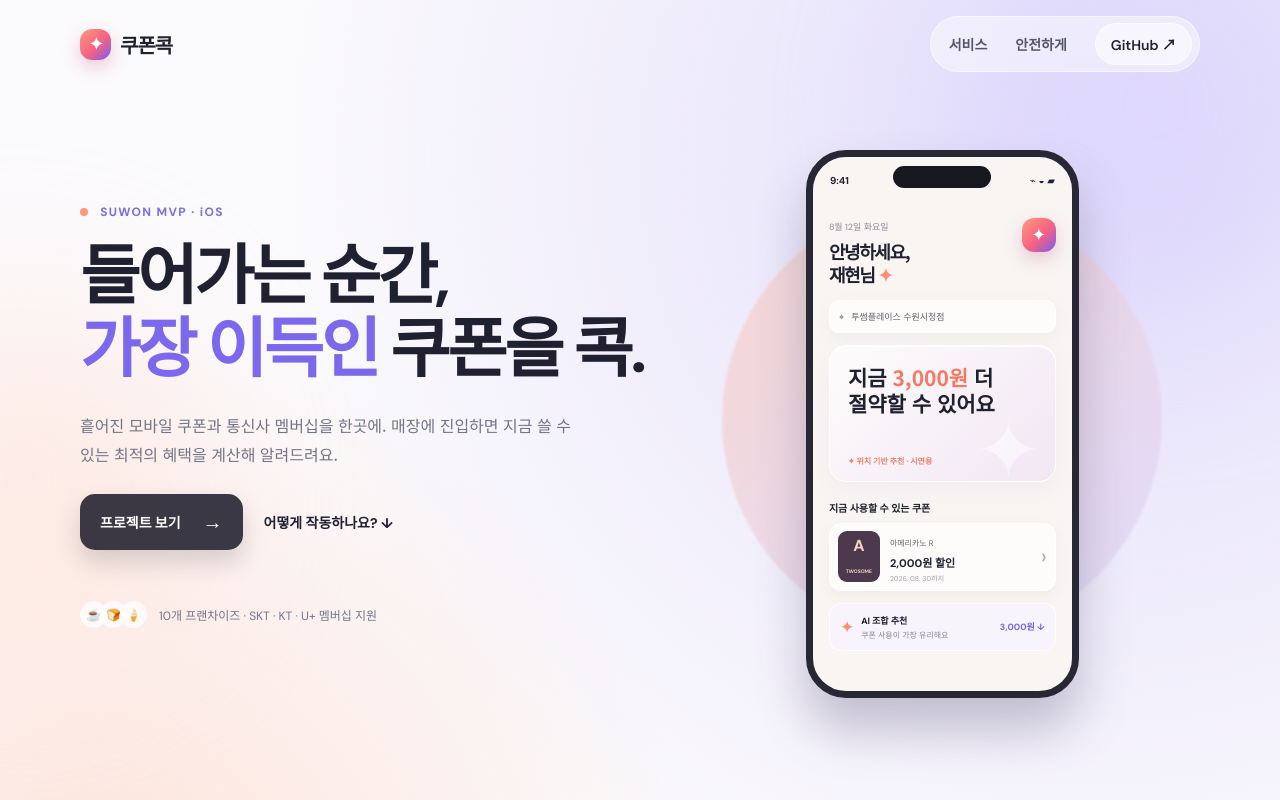
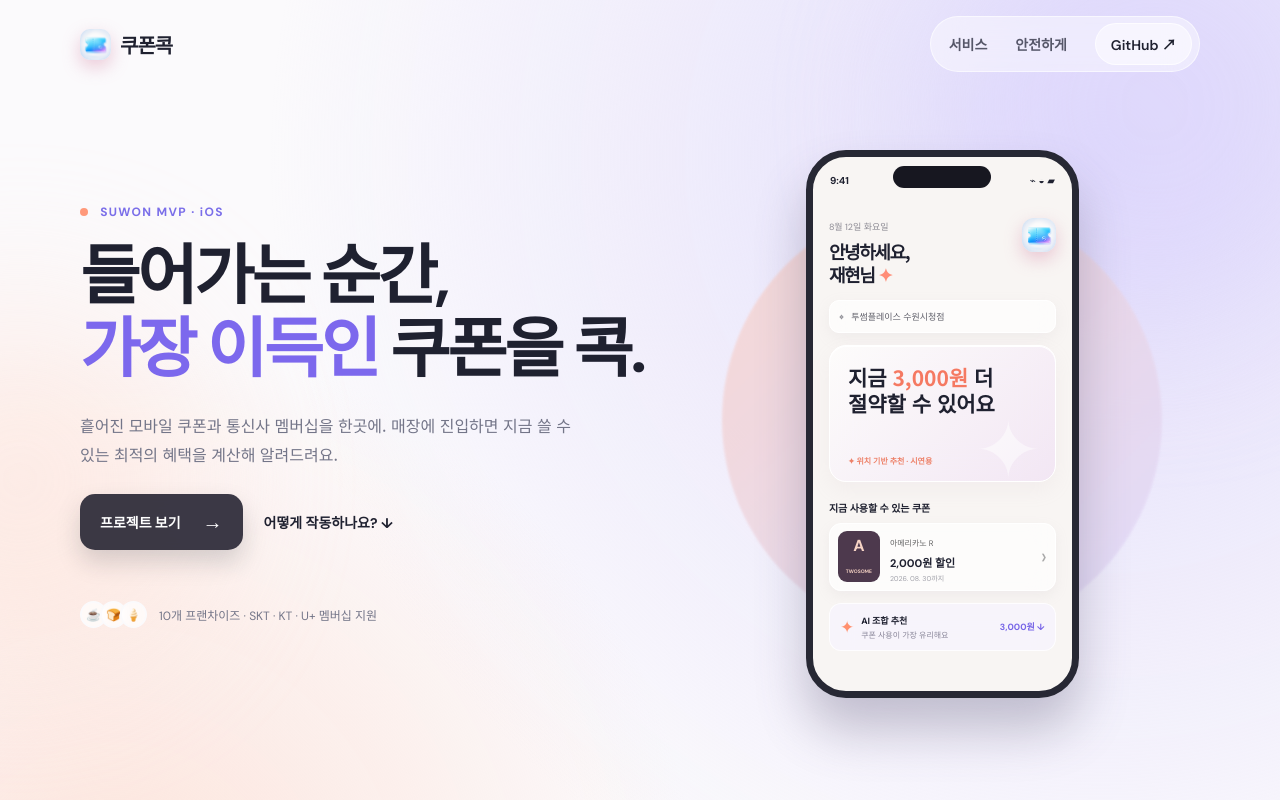
Before and after one commit to jhparktime/TicketCock, a plain HTML site: page docs/index.html in a window 1280 px wide. Shown: the top 800 px of the page. Drawn offline with Linux system fonts and the light colour scheme.

Commit message:
docs: use CouponCok app icon on landing page

```diff
--- a/docs/index.html
+++ b/docs/index.html
@@ -5,15 +5,20 @@
     <meta name="viewport" content="width=device-width, initial-scale=1.0" />
     <meta name="description" content="쿠폰콕 — 매장에 들어가면 가장 유리한 쿠폰과 통신사 혜택을 알려주는 iPhone 앱" />
     <title>쿠폰콕 | 지금, 가장 이득인 쿠폰</title>
+    <link rel="icon" type="image/png" href="assets/couponcok-icon.png" />
     <link rel="preconnect" href="https://fonts.googleapis.com" />
     <link rel="preconnect" href="https://fonts.gstatic.com" crossorigin />
     <link href="https://fonts.googleapis.com/css2?family=DM+Sans:wght@400;500;600;700&family=Noto+Sans+KR:wght@400;500;600;700;800&display=swap" rel="stylesheet" />
     <link rel="stylesheet" href="styles.css" />
+    <style>
+      .brand-icon { width: 31px; height: 31px; border-radius: 10px; box-shadow: 0 7px 17px #d789a66b; }
+      img.app-icon { display: block; width: 34px; height: 34px; object-fit: cover; background: transparent; border-radius: 12px; box-shadow: 0 7px 17px #d789a66b; }
+    </style>
   </head>
   <body>
     <div class="aurora aurora-one"></div><div class="aurora aurora-two"></div>
     <header class="nav wrap">
-      <a class="brand" href="#top" aria-label="쿠폰콕 홈"><span class="ticket-mark">✦</span><span>쿠폰콕</span></a>
+      <a class="brand" href="#top" aria-label="쿠폰콕 홈"><img class="brand-icon" src="assets/couponcok-icon.png" alt="" /><span>쿠폰콕</span></a>
       <nav><a href="#how">서비스</a><a href="#trust">안전하게</a><a class="github" href="https://github.com/jhparktime/TicketCock" target="_blank" rel="noreferrer">GitHub ↗</a></nav>
     </header>
 
@@ -32,7 +37,7 @@
           <div class="phone">
             <div class="dynamic-island"></div><div class="status"><b>9:41</b><span>⌁ ◒ ▰</span></div>
             <div class="phone-content">
-              <div class="app-head"><div><small>8월 12일 화요일</small><h2>안녕하세요,<br />재현님 <span>✦</span></h2></div><div class="app-icon">✦</div></div>
+              <div class="app-head"><div><small>8월 12일 화요일</small><h2>안녕하세요,<br />재현님 <span>✦</span></h2></div><img class="app-icon" src="assets/couponcok-icon.png" alt="쿠폰콕" /></div>
               <div class="location-pill">⌖ &nbsp; 투썸플레이스 수원시청점</div>
               <div class="saving-card"><p>지금 <strong>3,000원</strong> 더<br />절약할 수 있어요</p><small>✦ 위치 기반 추천 · 시연용</small></div>
               <p class="section-label">지금 사용할 수 있는 쿠폰</p>
@@ -51,6 +56,6 @@
 
       <section class="cta wrap"><p>COUPONCOK</p><h2>오늘의 쿠폰을,<br />놓치지 마세요.</h2><a class="button primary" href="https://github.com/jhparktime/TicketCock" target="_blank" rel="noreferrer">GitHub에서 코드 보기 <b>→</b></a></section>
     </main>
-    <footer class="wrap"><a class="brand" href="#top"><span class="ticket-mark">✦</span><span>쿠폰콕</span></a><p>CouponCok MVP · Suwon, Korea</p><a href="https://github.com/jhparktime/TicketCock" target="_blank" rel="noreferrer">GitHub ↗</a></footer>
+    <footer class="wrap"><a class="brand" href="#top"><img class="brand-icon" src="assets/couponcok-icon.png" alt="" /><span>쿠폰콕</span></a><p>CouponCok MVP · Suwon, Korea</p><a href="https://github.com/jhparktime/TicketCock" target="_blank" rel="noreferrer">GitHub ↗</a></footer>
   </body>
 </html>
```
Also changed, not shown: docs/assets/couponcok-icon.png (added).
